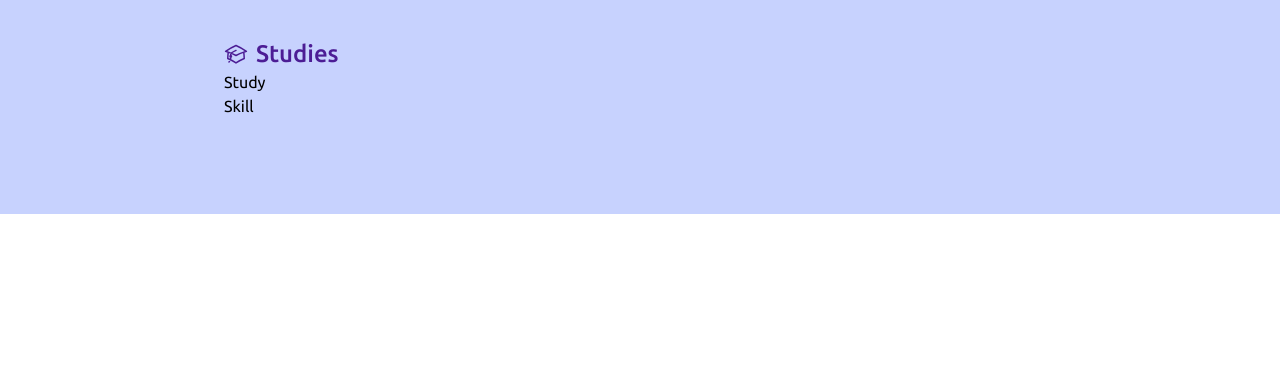
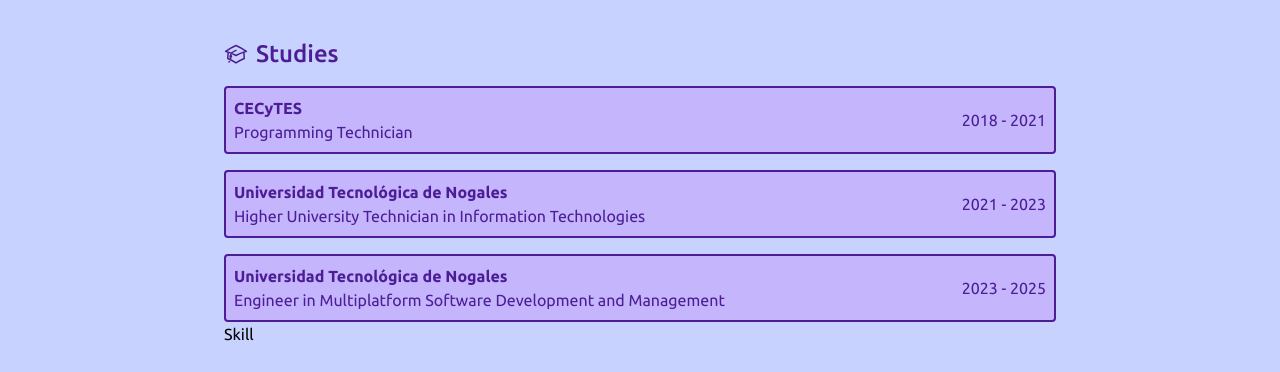
Before and after one commit to zchelalo/portfolio, a React (Vite) app: page / in a window 1280 px wide. Shown: the part 1439-1811 px from the top of the page. Before the commit the page ends 1653 px from the top, so only its background shows below. Built offline with nearby package versions, Linux system fonts and the light colour scheme.

Commit message:
add: studies section

```diff
--- a/src/modules/study/ui/Study.tsx
+++ b/src/modules/study/ui/Study.tsx
@@ -12,7 +12,33 @@ function Study() {
       id={Section.STUDIES}
     >
       <main>
-        <h1>Study</h1>
+        <div className='rounded bg text border-2 border-violet-900 flex flex-wrap justify-between items-center p-2 mt-4'>
+          <div className='flex flex-col'>
+            <h2 className='font-semibold'>CECyTES</h2>
+            <span>Programming Technician</span>
+          </div>
+          <span>
+            2018 - 2021
+          </span>
+        </div>
+        <div className='rounded bg text border-2 border-violet-900 flex flex-wrap justify-between items-center p-2 mt-4'>
+          <div className='flex flex-col'>
+            <h2 className='font-semibold'>Universidad Tecnológica de Nogales</h2>
+            <span>Higher University Technician in Information Technologies</span>
+          </div>
+          <span>
+            2021 - 2023
+          </span>
+        </div>
+        <div className='rounded bg text border-2 border-violet-900 flex flex-wrap justify-between items-center p-2 mt-4'>
+          <div className='flex flex-col'>
+            <h2 className='font-semibold'>Universidad Tecnológica de Nogales</h2>
+            <span>Engineer in Multiplatform Software Development and Management</span>
+          </div>
+          <span>
+            2023 - 2025
+          </span>
+        </div>
       </main>
     </SectionLayout>
   )
```
